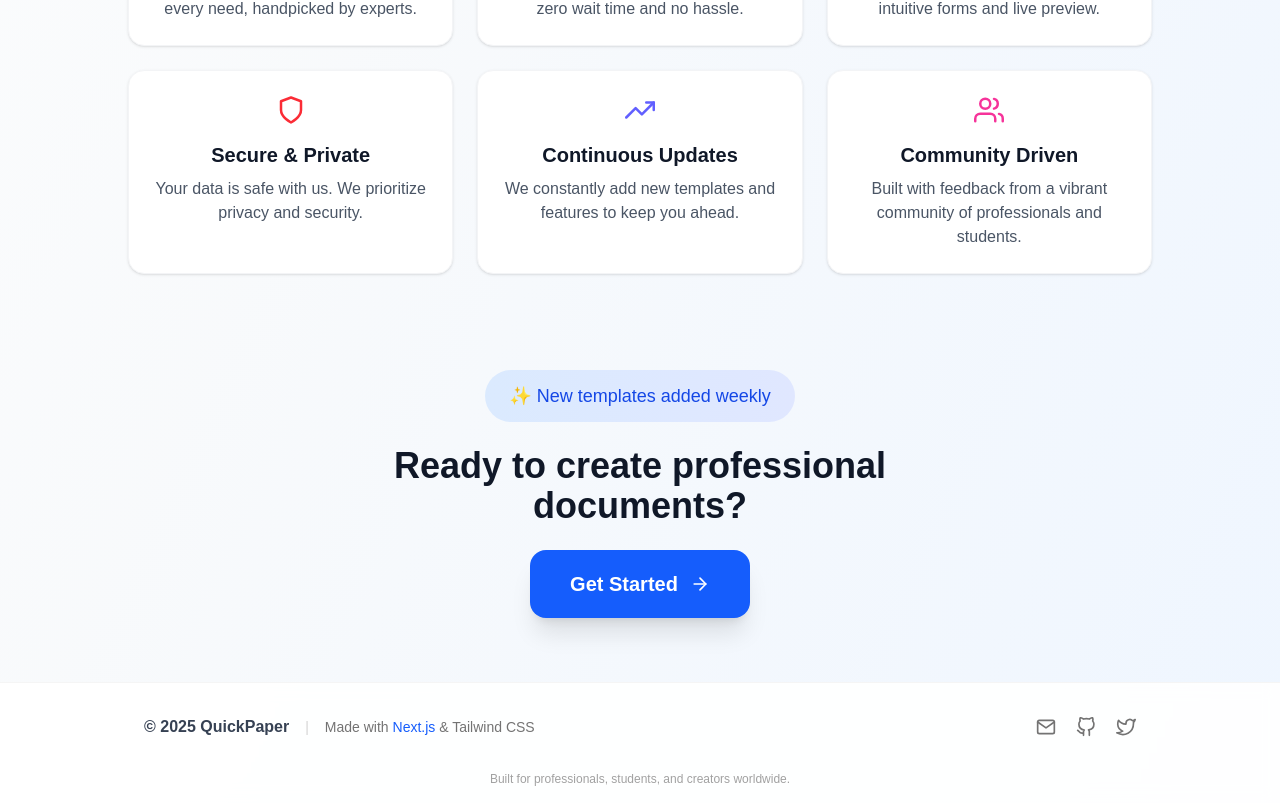
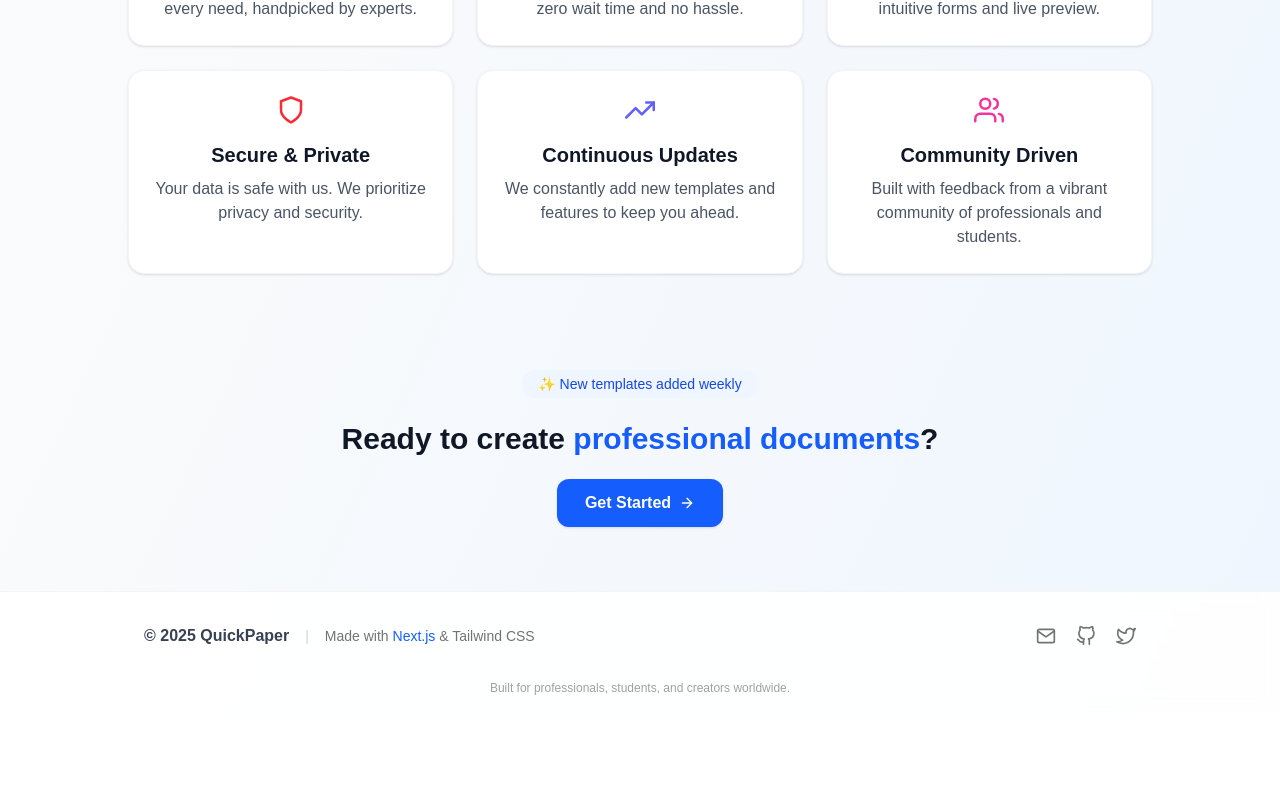
Before and after one commit to aditiappemane/QuickPaper, a Next.js app: page / in a window 1280 px wide. Shown: the part 2061-2864 px from the top of the page. After the commit the page ends 2773 px from the top, so only its background shows below. Built offline with nearby package versions, Linux system fonts and the light colour scheme.

Commit message:
Updated the ui of page.tsx

```diff
--- a/src/app/page.tsx
+++ b/src/app/page.tsx
@@ -385,19 +385,20 @@ export default function HomePage() {
           initial={{ opacity: 0, y: 20 }}
           animate={{ opacity: 1, y: 0 }}
           transition={{ duration: 0.7, delay: 0.7 }}
-          className="w-full max-w-2xl text-center mb-16"
+          className="w-full max-w-2xl mx-auto mb-16 text-center"
         >
-          <div className="inline-flex items-center px-6 py-3 bg-gradient-to-r from-blue-100 to-indigo-100 text-blue-700 rounded-full text-lg font-medium mb-6">
-            {"✨"} New templates added weekly
-          </div>
-          <h2 className="text-4xl font-bold text-gray-900 mb-6">
-            Ready to create professional documents?
+          <span className="inline-flex items-center px-4 py-1 bg-blue-50 text-blue-700 rounded-full text-sm font-medium mb-5">
+            ✨ New templates added weekly
+          </span>
+          <h2 className="text-2xl md:text-3xl font-bold text-gray-900 mb-5 leading-snug">
+            Ready to create{" "}
+            <span className="text-blue-600">professional documents</span>?
           </h2>
           <Link
             href="/templates"
-            className="inline-flex items-center px-10 py-5 bg-blue-600 text-white font-semibold rounded-2xl text-xl shadow-xl hover:bg-blue-700 transition-all"
+            className="inline-flex items-center px-7 py-3 bg-blue-600 text-white font-semibold rounded-xl text-base shadow hover:bg-blue-700 transition-all"
           >
-            Get Started <FiArrowRight className="ml-3" />
+            Get Started <FiArrowRight className="ml-2" />
           </Link>
         </motion.section>
       </main>
```
